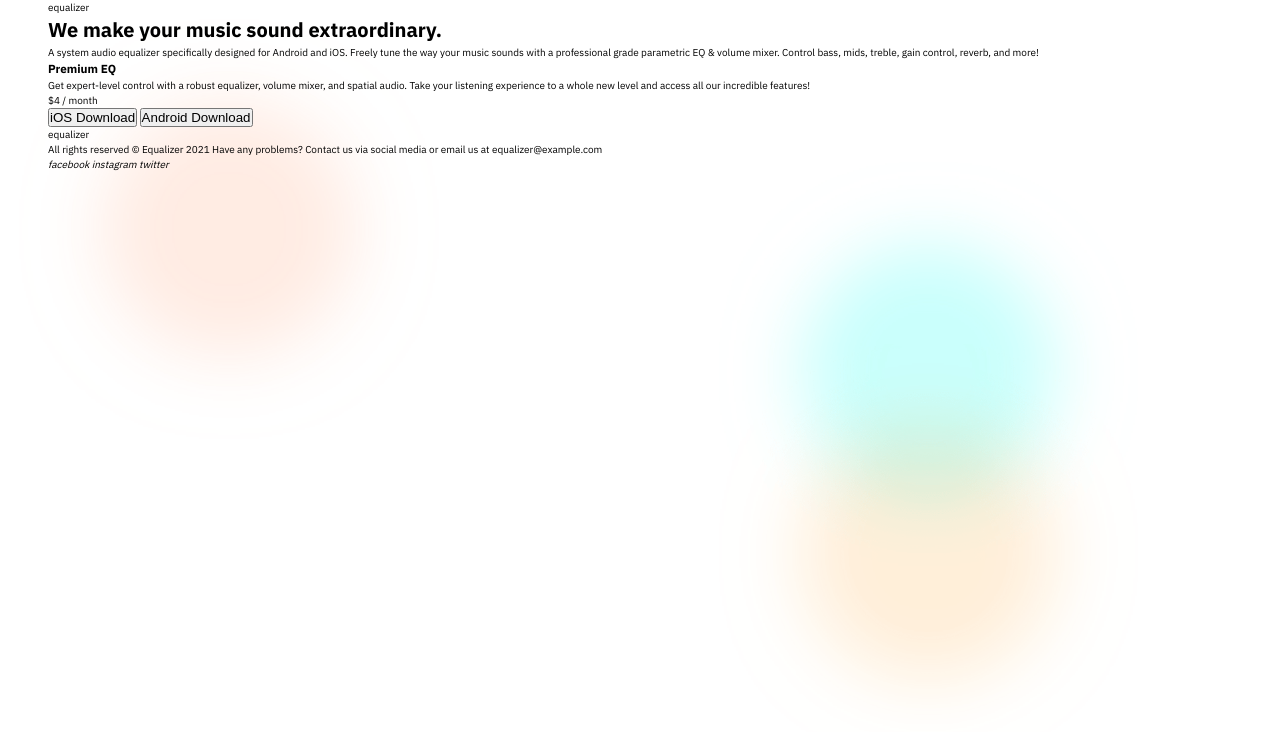
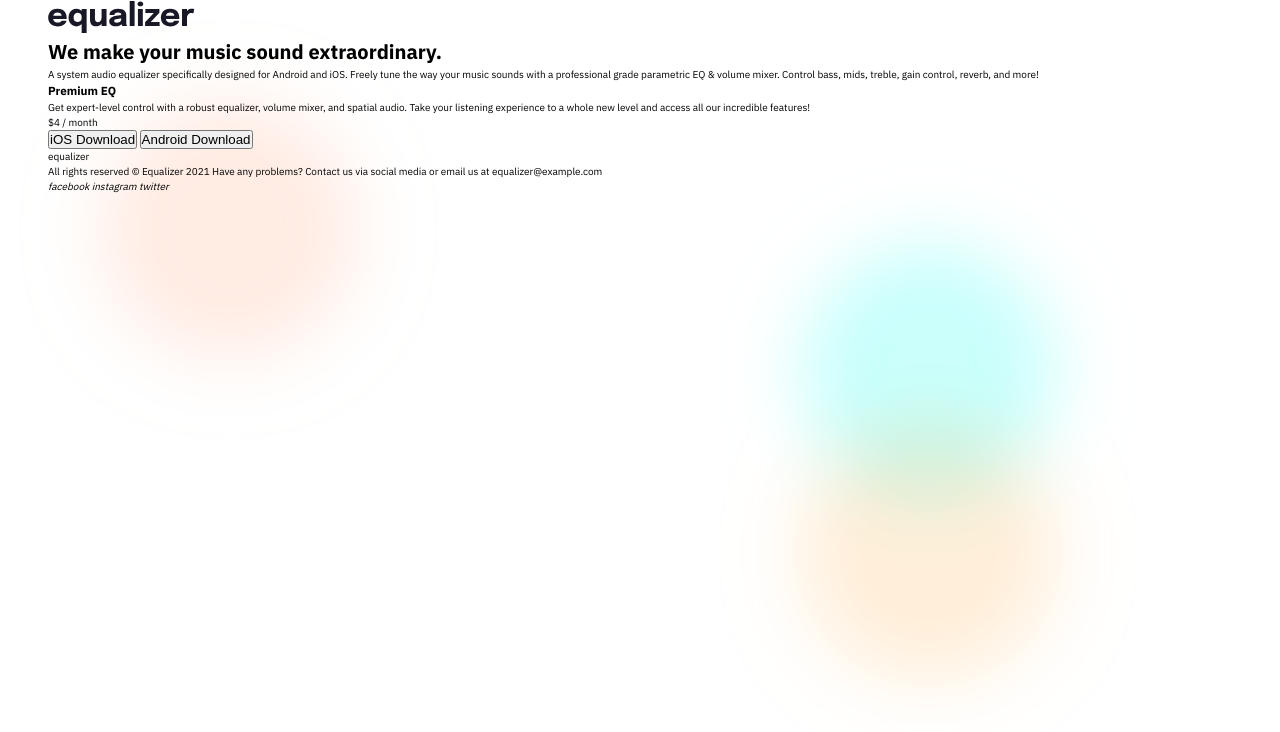
Before and after one commit to KhoiNgD/equalizer, a plain HTML site: page index.html in a window 1280 px wide. Drawn offline with Linux system fonts and the light colour scheme.

Commit message:
add logo

```diff
--- a/index.html
+++ b/index.html
@@ -16,7 +16,7 @@
   </head>
   <body>
     <header>
-      <div class="logo">equalizer</div>
+      <img src="assets/logo.svg" alt="logo" />
     </header>
     <main>
       <div>
```
